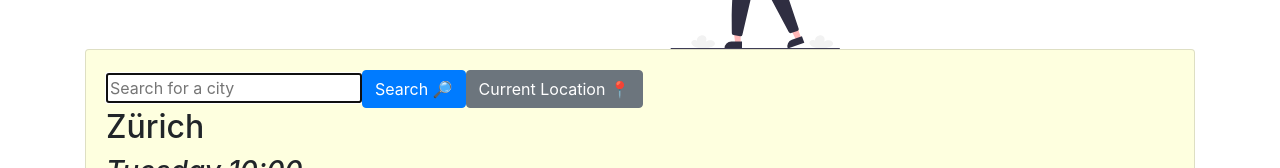
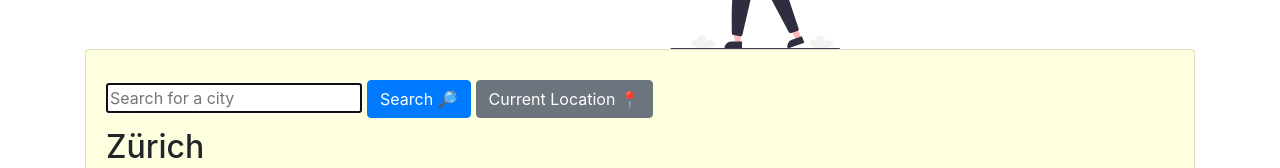
Before and after one commit to nancygrau/weather_react, a React (Create React App) app: page / in a window 1280 px wide. Shown: the part 190-358 px from the top of the page. Built offline with nearby package versions, Linux system fonts and the light colour scheme.

Commit message:
Added more css

```diff
--- a/src/weather.css
+++ b/src/weather.css
@@ -24,6 +24,9 @@
 }
 .card {
   background: #feffdf;
+}
+.btn-primary {
+  margin: 10px 5px;
 }
 .sun {
   display: block;
```
